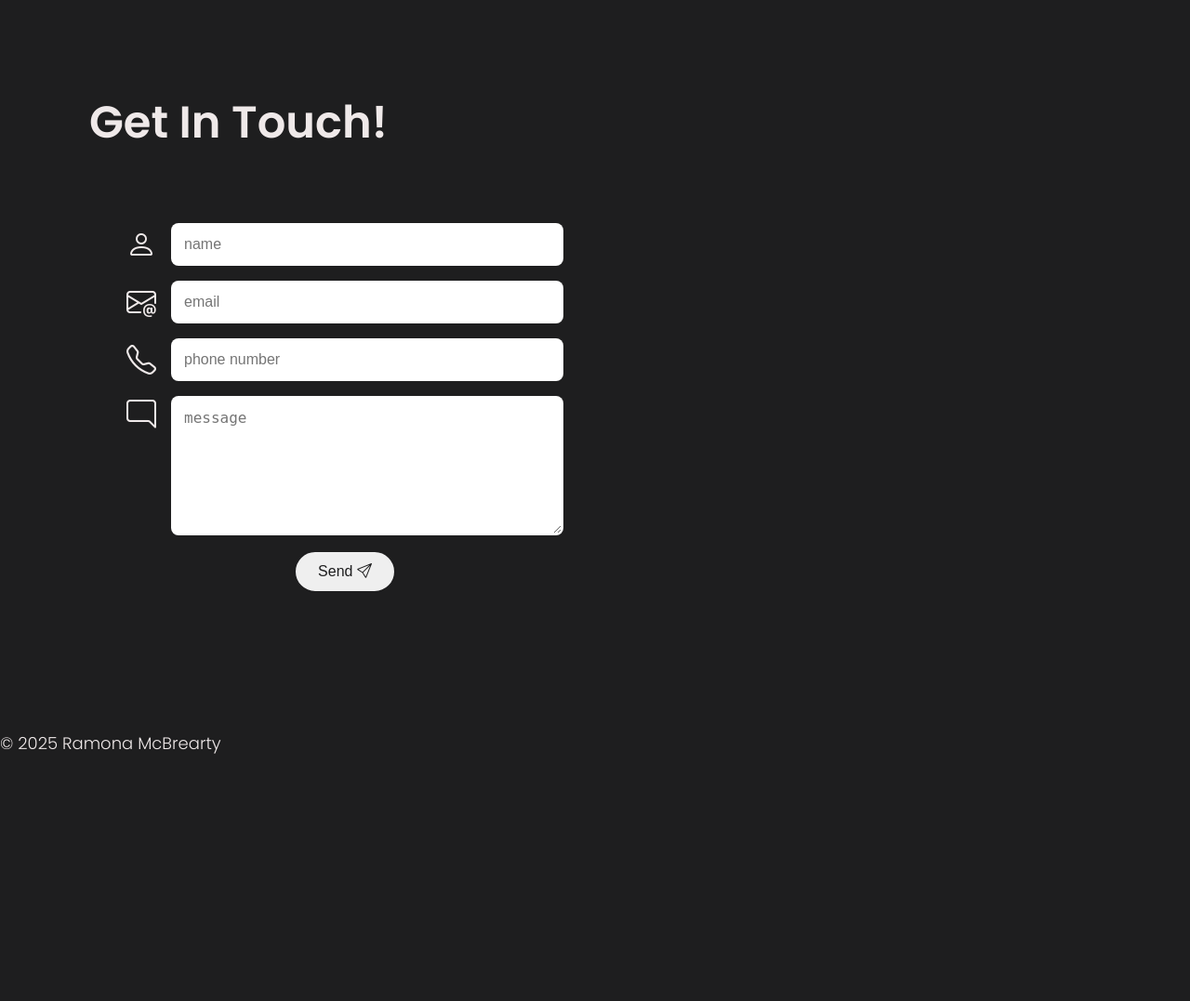
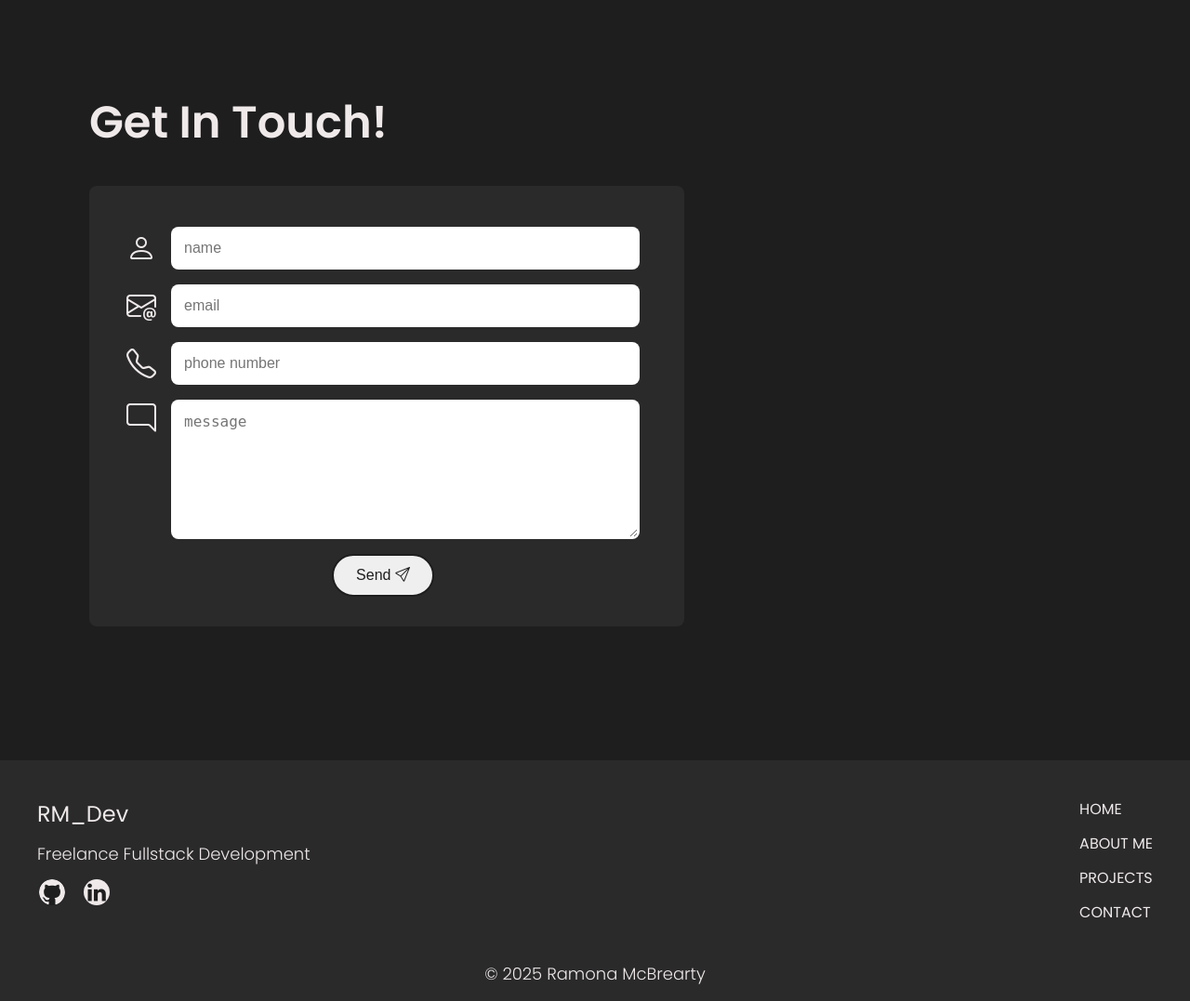
Before and after one commit to ramona-xxii/portfolio-web-project, a PHP site: page / in a window 1280 px wide. Shown: the part 2084-3161 px from the top of the page at 93% size. Before the commit the page ends 2895 px from the top, so only its background shows below. Run offline with PHP 8.4, Linux system fonts and the light colour scheme.

Commit message:
minor updates

```diff
--- a/index.php
+++ b/index.php
@@ -46,7 +46,6 @@
                     <p>- JavaScript</p>
                     <p>- Python</p>
                     <p>- Java</p>
-
                 </section>
 
                 <!-- projects section -->
@@ -87,7 +86,28 @@
 
             <!-- footer -->
             <footer>
-                <p> &copy; <span id="year"></span> Ramona McBrearty </p>
+                <div class="footer-content">
+                    <div id="footer-left">
+                        <h2>RM_Dev</h2>
+                        <p>Freelance Fullstack Development</p>
+                        <div class="footer-icon-group">
+                            <i class="bi bi-github footer-icon"></i>
+                            <i class="bi bi-linkedin footer-icon"></i>
+                        </div>
+                    </div>
+                    <div id="footer-right">
+                        <!-- footer navigation list -->
+                        <ul id="footer-nav-list">
+                            <li><a href="#" class="footer-nav-link">HOME</a></li>
+                            <li><a href="#about-sctn" class="footer-nav-link">ABOUT ME</a></li>
+                            <li><a href="#projects-sctn" class="footer-nav-link">PROJECTS</a></li>
+                            <li><a href="#contact-sctn" class="footer-nav-link">CONTACT</a></li>
+                        </ul>
+                    </div>
+                </div>
+                <div id="footer-bottom">
+                    <p> &copy; <span id="year"></span> Ramona McBrearty</p>
+                </div>
             </footer>
 
         </main>
--- a/main.css
+++ b/main.css
@@ -164,11 +164,15 @@ body {
 .contact-form {
   display: flex;
   flex-direction: column;
-  max-width: 550px;
+  max-width: 50vw;
   margin-top: 2rem;
   gap: 1rem;
-  padding: 2.5rem;
+  padding-top:2.75rem;
+  padding-bottom: 2rem;
+  padding-left: 2.5rem;
+  padding-right: 3rem;
   border-radius: 8px;
+  background-color: #2a2a2b;
 }
 
 .input-group {
@@ -231,5 +235,68 @@ body {
 /* footer */
 /**********/
 footer {
-  display: block;
+  margin-top: 2rem;
+  background-color: #2a2a2b;
 }
+
+.footer-content {
+  display: flex;
+  padding: 2.5rem;
+}
+
+#footer-left,
+#footer-right {
+  display: flex;
+  width: 50%;
+}
+
+#footer-right {
+  display: flex;
+  justify-content: end;
+  align-items: center;
+}
+
+#footer-left {
+  flex-direction: column;
+  gap: 0.75rem;
+}
+
+#footer-nav-list {
+  list-style: none;
+  display: flex;
+  flex-direction: column;
+  gap: 0.75rem;
+}
+
+.footer-nav-link {
+  text-decoration: none;
+  color: #efe9e9;
+}
+
+.footer-icon-group {
+  display: flex;
+  gap: 1rem;
+}
+
+.footer-icon {
+  margin: 0;
+  padding: 0;
+  width: 2rem;
+  height: 2rem;
+  font-size: 1.75rem;
+  cursor: pointer;
+  color: #efe9e9;
+  background-color: #1e1e1f;
+  border: 2px solid #2a2a2b;
+  border-radius: 50px;
+  display: flex;
+  align-items: center;
+  justify-content: center;
+  overflow: hidden; /* hide overflow so it appears circular*/
+}
+
+#footer-bottom {
+  display: flex;
+  justify-content: center;
+  padding-bottom: 1rem;
+}
```
